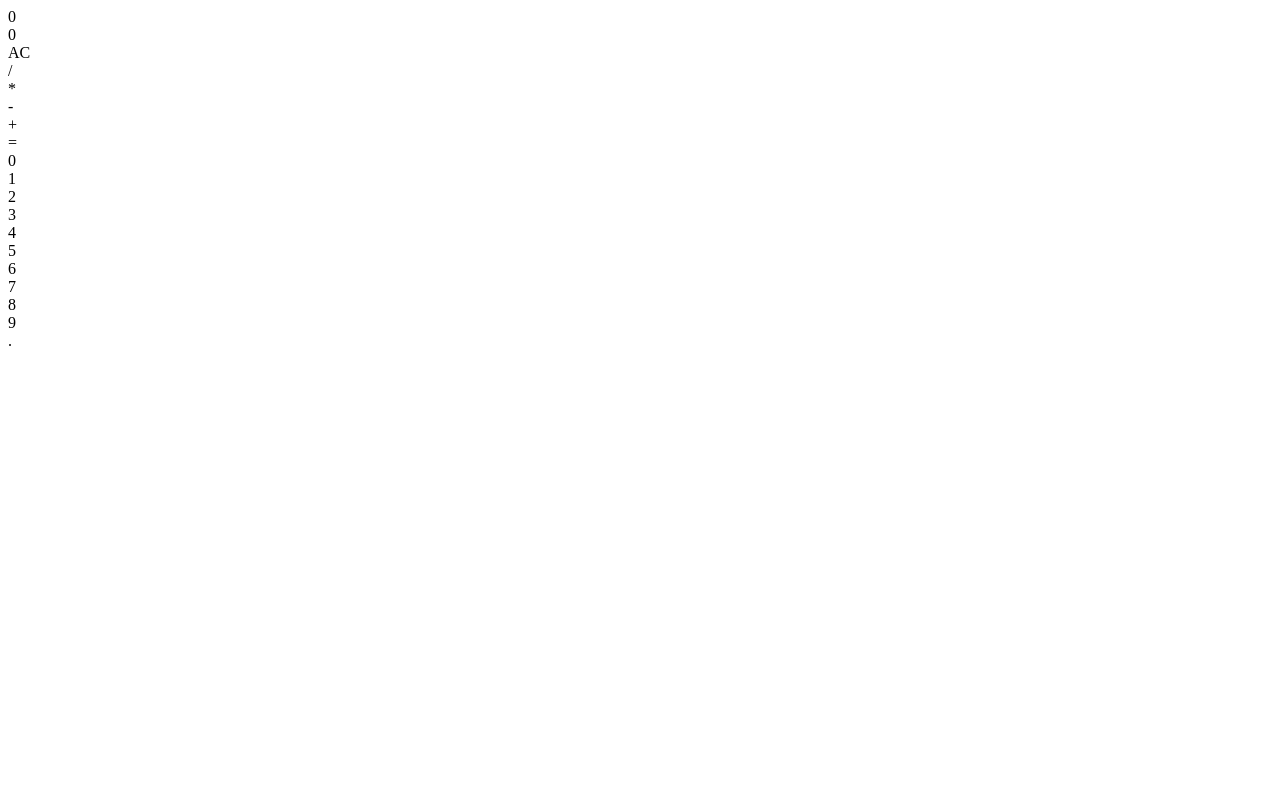
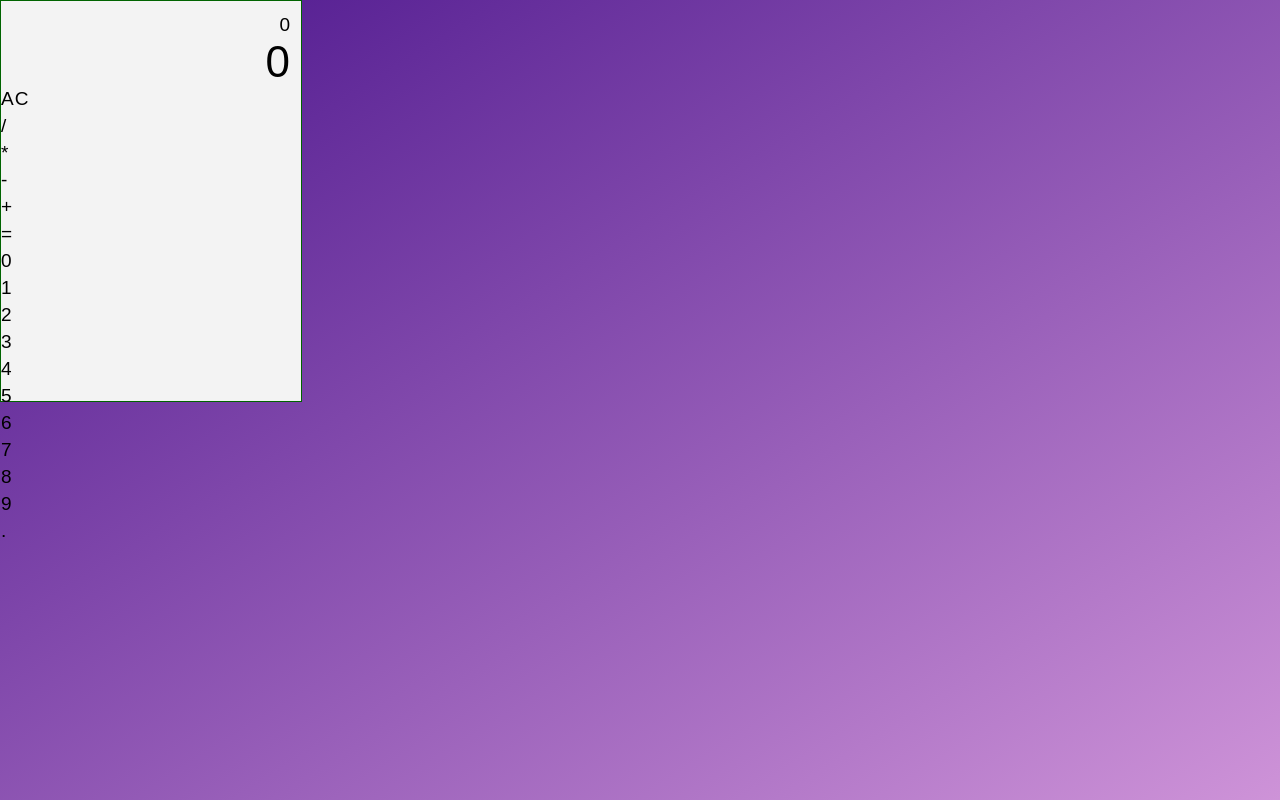
Before and after one commit to JesseOtim/Calculator, a plain HTML site: page index.html in a window 1280 px wide. Drawn offline with Linux system fonts and the light colour scheme.

Commit message:
Add stylesheet file

```diff
--- a/index.html
+++ b/index.html
@@ -3,6 +3,7 @@
   <head>
     <meta charset="UTF-8" />
     <meta name="viewport" content="width=device-width, initial-scale=1.0" />
+    <link rel="stylesheet" href="./styles/stylesheet.css">
     <title>Calculator</title>
   </head>
   <body>
--- /dev/null
+++ b/styles/stylesheet.css
@@ -0,0 +1,33 @@
+body {
+    text-align: left;
+  font-size: 19px;
+  font-family: Arial, Helvetica, sans-serif;
+  letter-spacing: 1px;
+  line-height: 27px;
+  margin: 0;
+  background: linear-gradient(to bottom right, #4a148c, #ce93d8 );
+  background-attachment: fixed;
+
+}
+
+a {
+  text-decoration: none;
+}
+
+#wrapper {
+  position: absolute;
+  width: 300px;
+  height: 400px;
+  border: 1px solid darkgreen;
+  background-color: #f3f3f3;
+}
+
+#display-wrap {
+  text-align: right;
+  padding: 10px;
+}
+
+#display {
+  font-size: 44px;
+  margin-top: 10px;
+}
```
